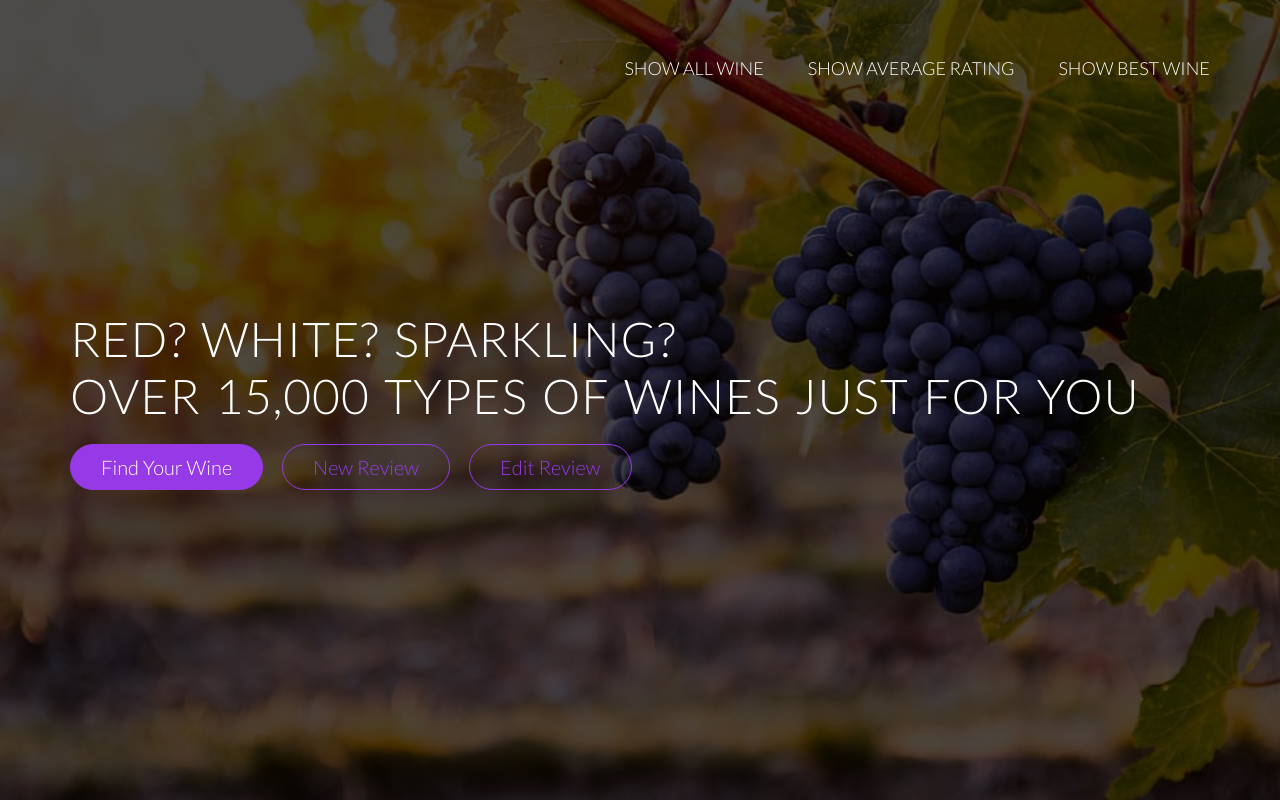
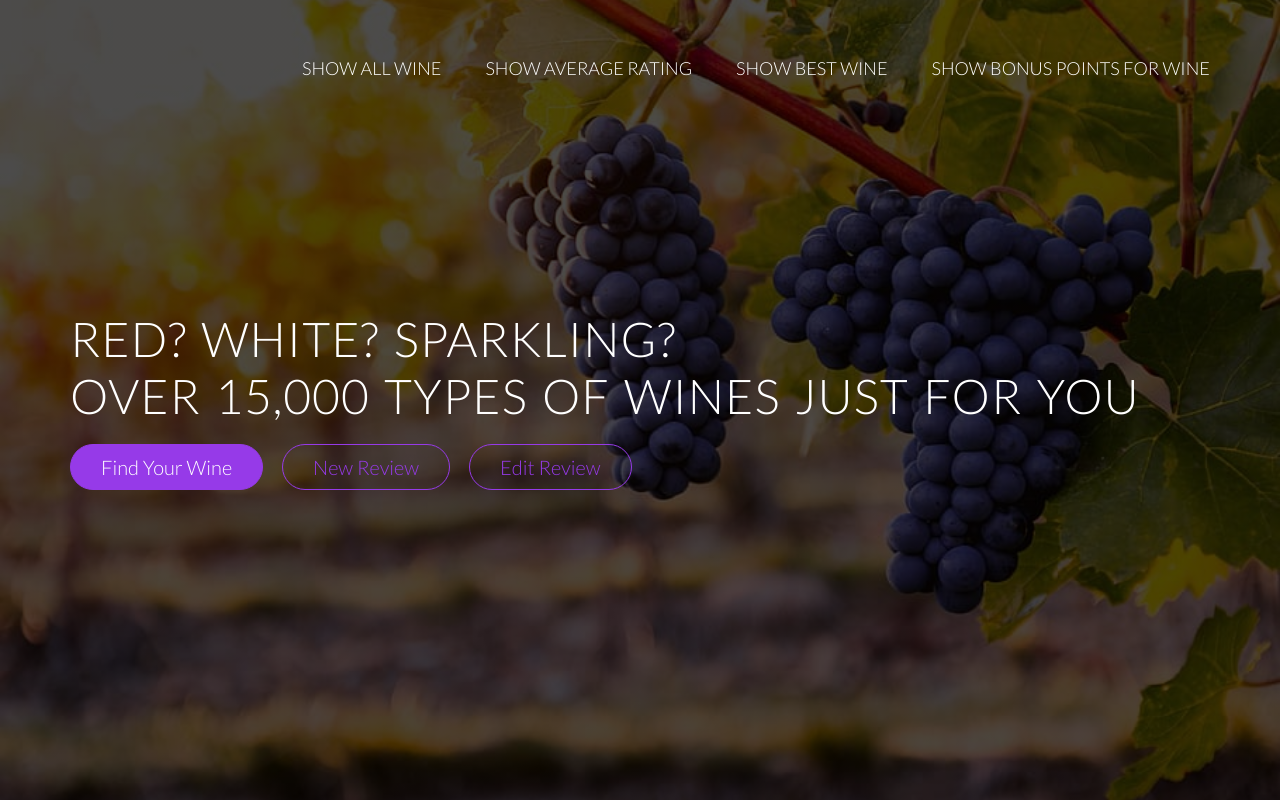
Before and after one commit to limjen427/CS411_Database_Systems_Final, a Flask app: page / in a window 1280 px wide. Run offline with Flask 2, Linux system fonts and the light colour scheme; some libraries are stand-ins or nearby versions.

Commit message:
trigger add

```diff
--- a/Wine/app.py
+++ b/Wine/app.py
@@ -132,3 +132,24 @@ def get_cheap_best_wine():
 
 if __name__ == '__main__':
     app.run()
+
+
+@app.route('/wine/bonus', methods = ['GET'])
+def trigger():
+    query = '''
+            CREATE TRIGGER bonus BEFORE INSERT ON Wine FOR EACH ROW
+            BEGIN
+                SET @bonus = (SELECT SUM(price)
+                                    FROM Wine
+                                    WHERE wineID = NEW.wineID);
+                IF @bonus >= 15 THEN
+                    SET NEW.points = NEW.points + 10;
+                END IF;
+            END;
+
+            INSERT INTO Wine (wineID,name,description,winary,country,points,price,variety) VALUES (105010, "david", "nice", "A", "USA", 70, 25, "Sauvignon Blanc"), (105011, "charlie", "good", "B", "Italy", 80, 30, "Sauvignon Blanc");
+
+            SELECT * FROM Wine WHERE wineID = 105010 ORDER BY NetId
+            SELECT * FROM Wine WHERE wineID = 105011 ORDER BY NetId;
+            '''
+    return try_query(query)
--- a/Wine/templates/index.html
+++ b/Wine/templates/index.html
@@ -17,6 +17,7 @@
                         <li><a href="/wine/all">Show all Wine</a></li>
                         <li><a href="/wine/avgRating">Show Average Rating</a></li>
                         <li><a href="/wine/best">Show Best Wine</a></li>
+                        <li><a href="/wine/bonus">Show Bonus Points for Wine</a></li>
                     </ul>
                     <a class="mobile-nav-icon js--nav-icon"><i class="icon ion-md-menu"></i></a>
                 </div>
```
